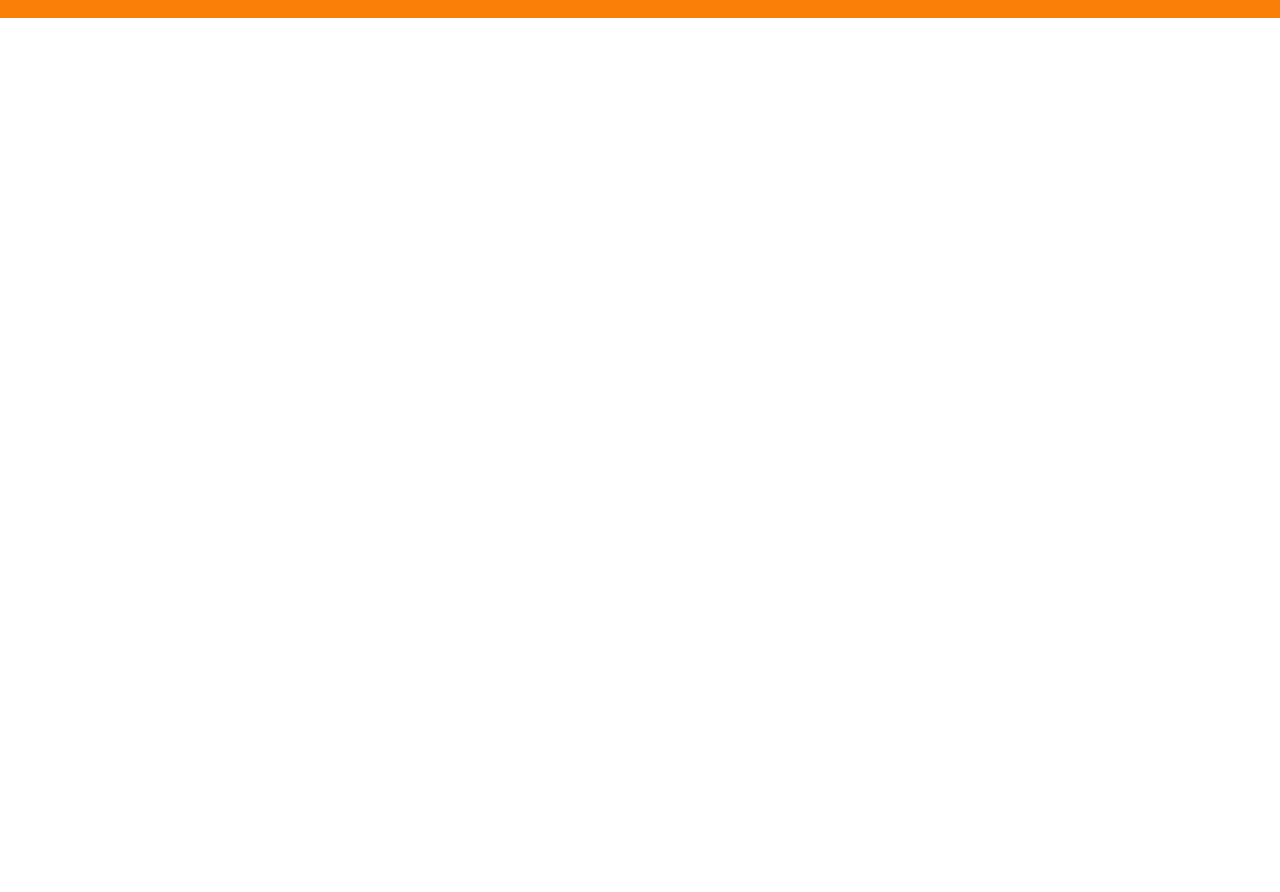
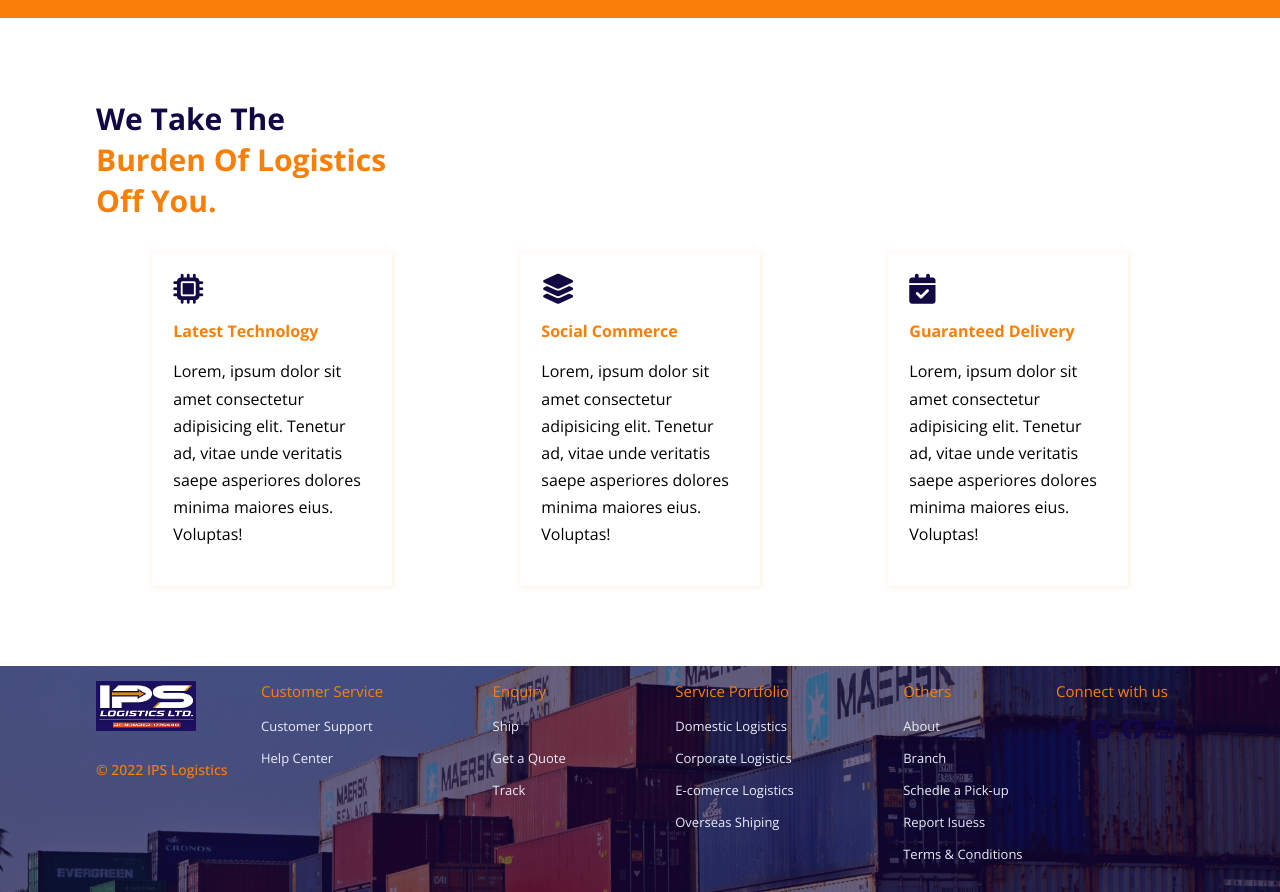
Before and after one commit to rambey-coder/ips-logistics, a React (Create React App) app: page / in a window 1280 px wide. Shown: the part 1978-2870 px from the top of the page. Before the commit the page ends 1996 px from the top, so only its background shows below. Built offline with nearby package versions, Linux system fonts and the light colour scheme.

Commit message:
lading page done

```diff
--- a/src/App.css
+++ b/src/App.css
@@ -222,7 +222,7 @@
   filter: grayscale(70%);
 }
 
-.delievry-container {
+.delievry-container, .activity-container {
   width: 85%;
   margin: auto;
   margin-top: 5rem;
@@ -410,3 +410,93 @@
   font-size: 30px;
   color: #ebecfa;
 }
+
+.activity-container > h2 {
+  color: #120844;
+  font-size: 30px;
+  text-transform: capitalize;
+  margin-bottom: 2rem;
+  width: 25vw;
+}
+
+.activity-container > h2 > span {
+  color: #FA7F08;
+}
+
+.footer-section {
+  background: url(/public/assets/hero-img3.jpg);
+  background-size: cover;
+  margin-top: 5rem;
+  position: relative;
+  background-position-y: center;
+  /* filter: grayscale(60%); */
+}
+
+.footer-section::after {
+  content: '';
+  position: absolute;
+  width: 100%;
+  height: 100%;
+  top: 0;
+  left: 0;
+  background: #1208449f;
+}
+
+.footer-container {
+  width: 85%;
+  margin: auto;
+  padding: 15px 0;
+  display: flex;
+  align-items: flex-start;
+  justify-content: space-between;
+  position: relative;
+  z-index: 999;
+}
+
+.sec-1 > p {
+  color: #FA7F08;
+  font-weight: 500;
+  font-size: 14px;
+  margin-top: 1.5rem;
+}
+
+.sec-2 {
+  display: flex;
+  width: 70%;
+  justify-content: space-between;
+}
+
+.sec-2 > div > h6, .sec-3 > h6 {
+  color: #FA7F08;
+  font-size: 15px;
+  font-weight: 400;
+  margin-bottom: 1rem;
+}
+
+.sec-2 > div > span > li {
+  list-style-type: none;
+  margin: 14px 0;
+  color: #ebecfa;
+  font-size: 13px;
+  cursor: pointer;
+  transition: all .3s ease;
+}
+
+.sec-2 > div > span > li:hover {
+  color: #FA7F08;
+}
+
+.sec-3 > div > a {
+  text-decoration: none;
+}
+
+.sec-3 > div > a > i {
+  color: #120844;
+  font-size: 25px;
+  margin: 0 7px 0 0;
+  transition: all .3s ease;
+}
+
+.sec-3 > div > a > i:hover {
+  color: #FA7F08;
+}
--- a/src/App.js
+++ b/src/App.js
@@ -151,6 +151,113 @@ function App() {
           </div>
         </div>
       </section>
+
+      <section>
+        <div className="activity-section">
+          <div className="activity-container">
+            <h2>
+            We take the <br />
+            <span>
+            burden of logistics off you.
+            </span>
+            </h2>
+
+            <div className="card-container">
+            <div className="card">
+            <i class="fa-solid fa-microchip"></i>
+            <h4>Latest Technology</h4>
+            <p>Lorem, ipsum dolor sit amet consectetur adipisicing elit. Tenetur ad, vitae unde veritatis saepe asperiores dolores minima maiores eius. Voluptas!</p>
+            </div>
+
+            <div className="card">
+            <i class="fa-solid fa-layer-group"></i>
+            <h4>Social Commerce</h4>
+            <p>Lorem, ipsum dolor sit amet consectetur adipisicing elit. Tenetur ad, vitae unde veritatis saepe asperiores dolores minima maiores eius. Voluptas!</p>
+            </div>
+
+            <div className="card">
+            <i class="fa-solid fa-calendar-check"></i>
+            <h4>Guaranteed Delivery</h4>
+            <p>Lorem, ipsum dolor sit amet consectetur adipisicing elit. Tenetur ad, vitae unde veritatis saepe asperiores dolores minima maiores eius. Voluptas!</p>
+            </div>
+            </div>
+          </div>
+        </div>
+      </section>
+
+      <footer>
+        <div className="footer-section">
+          <div className="footer-container">
+            <div className="sec-1">
+            <div className="logo">
+            <img src="./assets/logo-png.png" alt="logo" />
+          </div>
+          <p>&copy; 2022 IPS Logistics</p>
+            </div>
+
+            <div className="sec-2">
+              <div>
+                <h6>Customer Service</h6>
+                <span>
+                  <li>Customer Support</li>
+                  <li>Help Center</li>
+                </span>
+              </div>
+
+              <div>
+                <h6>Enquiry</h6>
+                <span>
+                  <li>Ship</li>
+                  <li>Get a Quote</li>
+                  <li>Track</li>
+                </span>
+              </div>
+
+              <div>
+                <h6>Service Portfolio</h6>
+                <span>
+                  <li>Domestic Logistics</li>
+                  <li>Corporate Logistics</li>
+                  <li>E-comerce Logistics</li>
+                  <li>Overseas Shiping</li>
+                </span>
+              </div>
+
+              <div>
+                <h6>Others</h6>
+                <span>
+                  <li>About</li>
+                  <li>Branch</li>
+                  <li>Schedle a Pick-up</li>
+                  <li>Report Isuess</li>
+                  <li>Terms & Conditions</li>
+                </span>
+              </div>
+            </div>
+
+            <div className="sec-3">
+              <h6>Connect with us</h6>
+              <div>
+                <a href="#">
+                <i class='bx bxl-twitter bx-tada-hover'></i>
+                </a>
+
+                <a href="#">
+                <i class='bx bxl-instagram-alt bx-tada-hover'></i>
+                </a>
+
+                <a href="#">
+                <i class='bx bxl-facebook-circle bx-tada-hover'></i>
+                </a>
+
+                <a href="#">
+                <i class='bx bxl-linkedin-square bx-tada-hover'></i>
+                </a>
+              </div>
+            </div>
+          </div>
+        </div>
+      </footer>
     </div>
   );
 }
```
